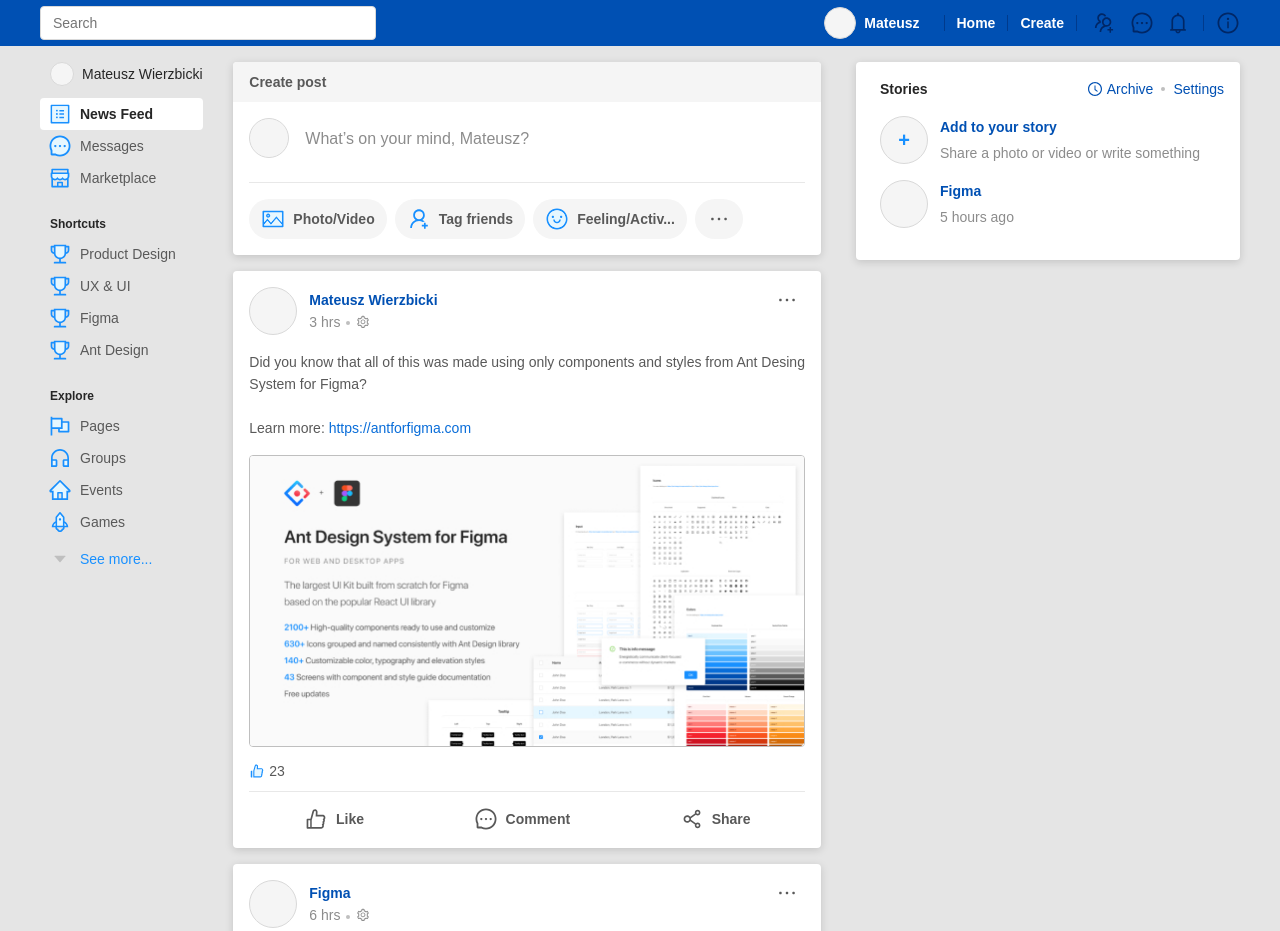
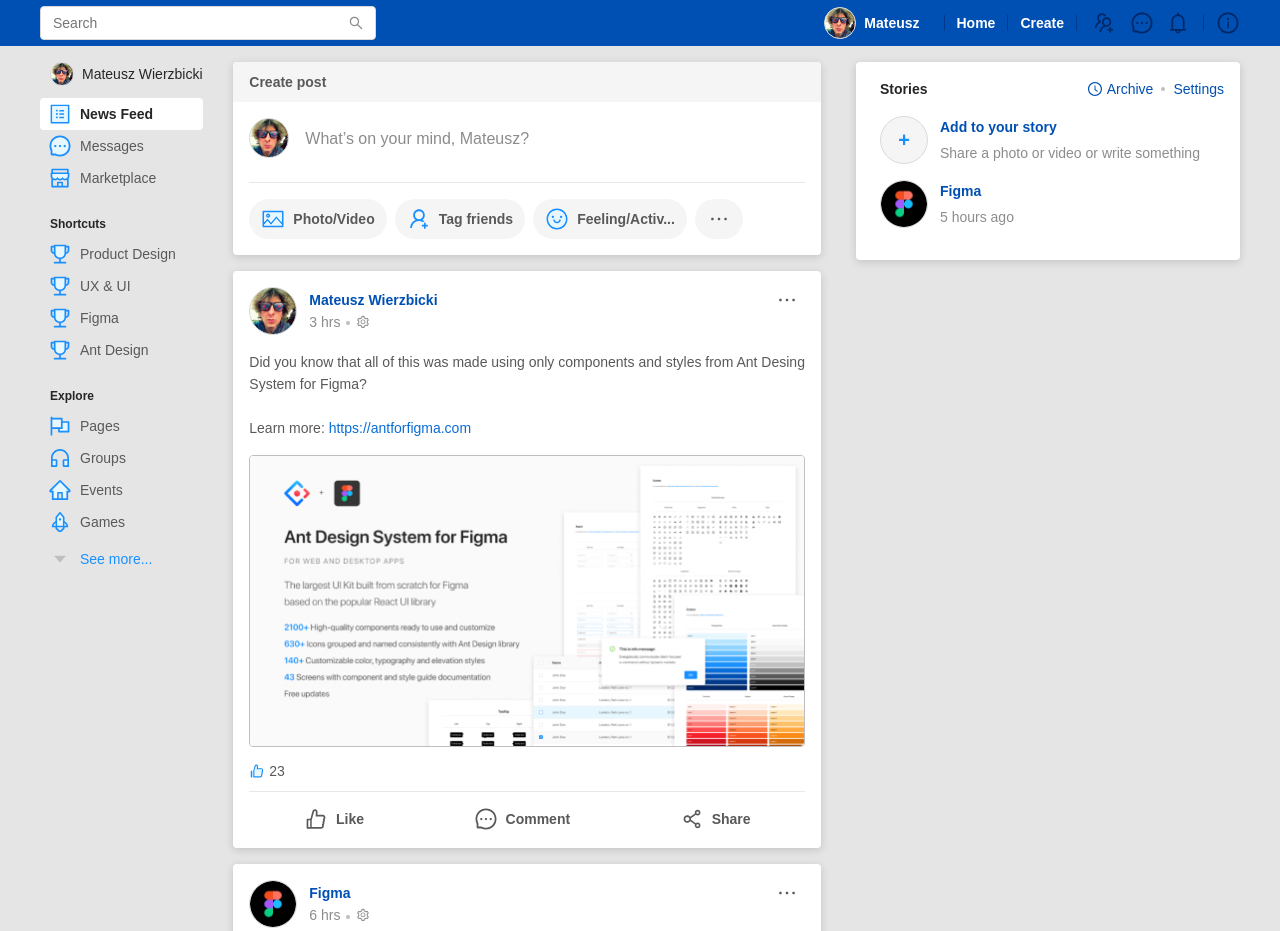
Before and after one commit to mgifukr/distance, a plain HTML site: page index.html in a window 1280 px wide. Shown: the top 931 px of the page. Drawn offline with Linux system fonts and the light colour scheme; the site is published under a folder, as on GitHub Pages, so addresses that start at the root find nothing.

Commit message:
new edits

```diff
--- a/css/style.css
+++ b/css/style.css
@@ -48,7 +48,7 @@ body {
    border: 1px solid #d9d9d9;
    border-radius: 4px;
    padding: 5px 30px 5px 12px;
-   background-image: url(/image/search.svg);
+   background-image: url(../image/search.svg);
    background-repeat: no-repeat;
    background-position: right 12px center;
 }
@@ -77,7 +77,7 @@ body {
    border-radius: 50%;
    flex-shrink: 0;
    margin-right: 8px;
-   background-image: url("/image/gordon.png");
+   background-image: url(../image/gordon.png);
    background-repeat: no-repeat;
    background-position: center;
    background-size: cover;
@@ -497,13 +497,13 @@ body {
 }
 .user-avatar-post {
    margin-right: 12px;
-   background-image: url("/image/gordon.png");
+   background-image: url(../image/gordon.png);
    background-repeat: no-repeat;
    background-position: center;
    background-size: cover;
 }
 .figma {
-   background-image: url("/image/figma.png");
+   background-image: url(../image/figma.png);
    background-repeat: no-repeat;
    background-position: center;
    background-size: cover;
```
